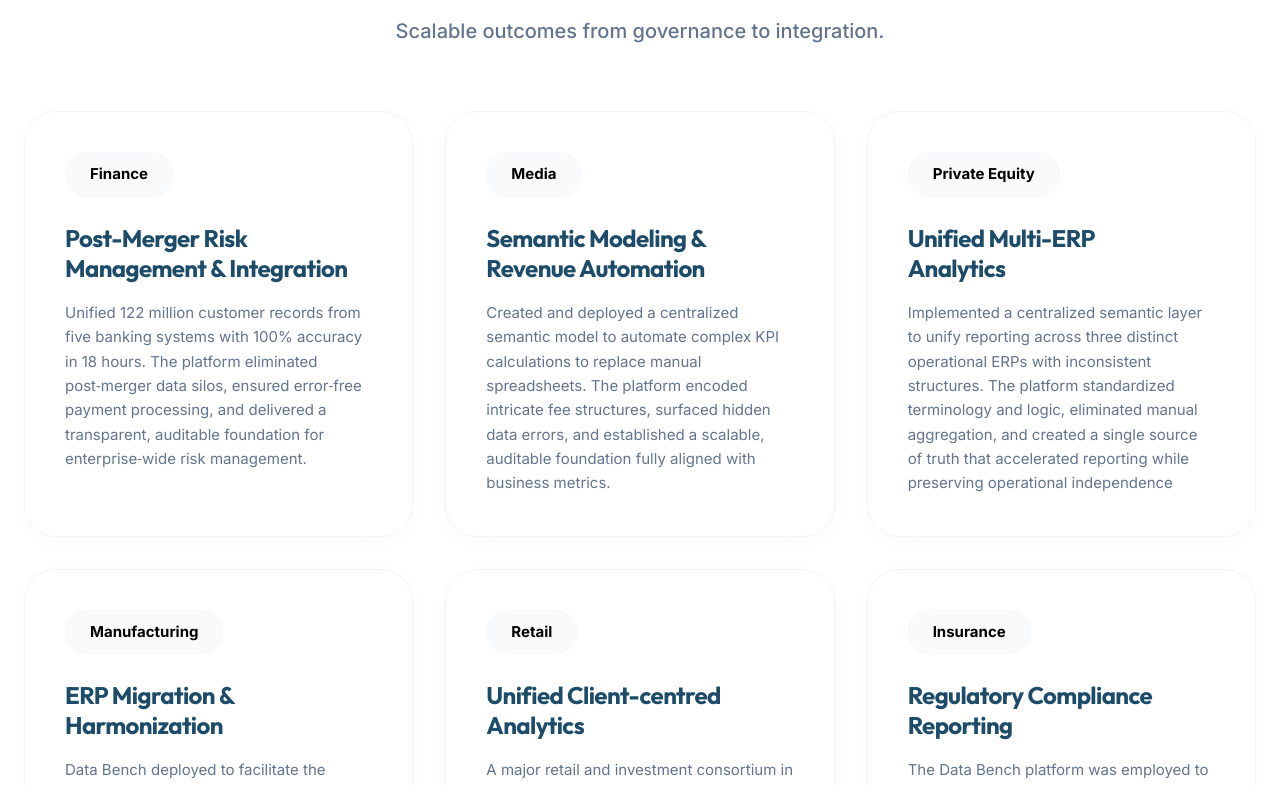
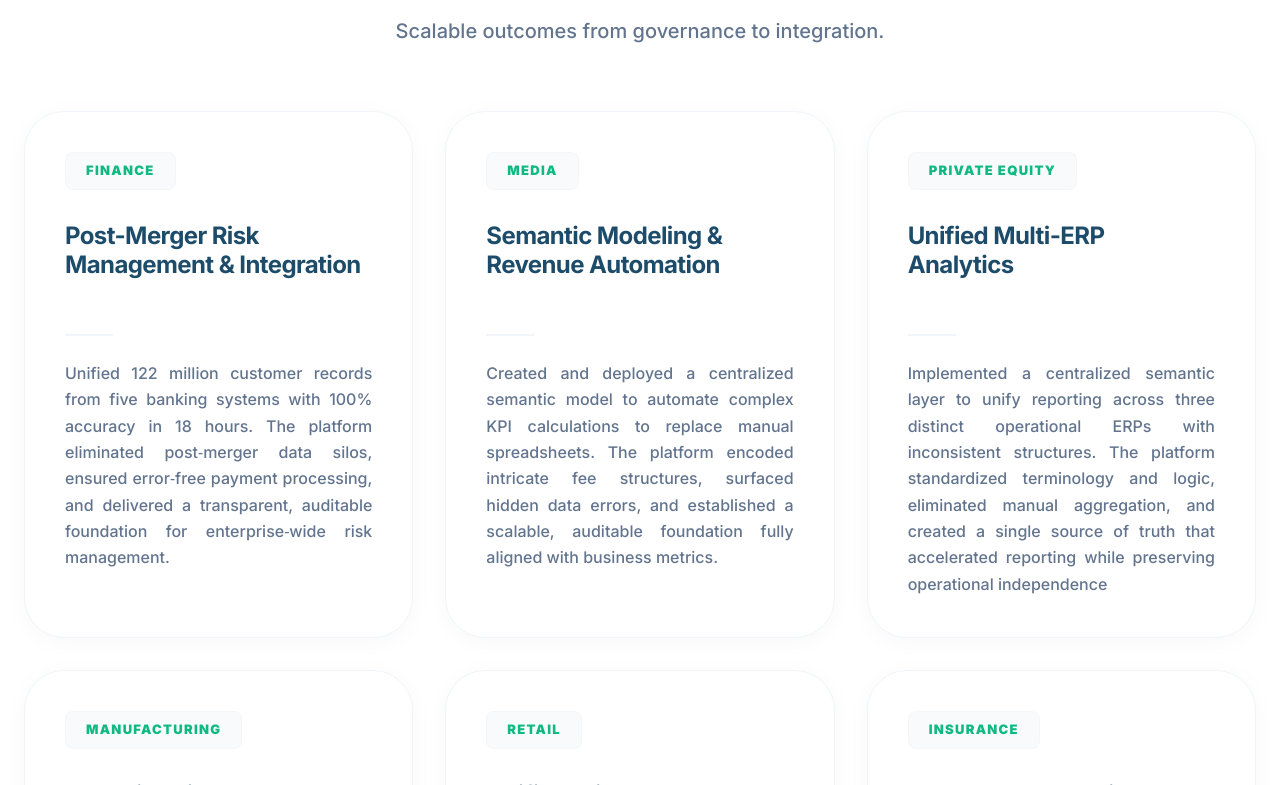
Before and after one commit to msantacruz777/Databench, a React (Vite) app: page / in a window 1280 px wide. Shown: the part 3395-4180 px from the top of the page. Built offline with nearby package versions, Linux system fonts and the light colour scheme; no server answers.

Commit message:
feat: Refine card styling and tag appearance
Adjusted padding, border-radius, and shadow for feature cards to enhance visual appeal. Updated the tag's appearance with slightly smaller padding and a refined background color.

```diff
--- a/src/App.tsx
+++ b/src/App.tsx
@@ -68,12 +68,12 @@ const UseCasesSection = () => {
         <div className="grid md:grid-cols-2 lg:grid-cols-3 gap-8">
           {items.map((item, i) => {
             const titleColors = [
-              'text-[#1d4c6a]', // Finance: Data Migration
-              'text-[#1d4c6a]', // Insurance: Governance & Archiving
-              'text-[#1d4c6a]', // Manufacturing: Integration & Deduplication
-              'text-[#1d4c6a]', // Finance: Portfolio Visibility
-              'text-[#1d4c6a]', // Retail: Unified Analytics
-              'text-[#1d4c6a]'  // Insurance: Rules Enforcement
+              'text-[#1d4c6a]',
+              'text-[#1d4c6a]',
+              'text-[#1d4c6a]',
+              'text-[#1d4c6a]',
+              'text-[#1d4c6a]',
+              'text-[#1d4c6a]'
             ];
 
             return (
@@ -83,19 +83,20 @@ const UseCasesSection = () => {
                 whileInView={{ opacity: 1, y: 0 }}
                 transition={{ duration: 0.5, delay: i * 0.1 }}
                 viewport={{ once: true }}
-                className="bg-white p-10 rounded-[2rem] border border-slate-100 shadow-[0_4px_20px_rgba(0,0,0,0.02)] hover:shadow-[0_20px_50px_rgba(0,0,0,0.05)] transition-all flex flex-col h-full text-left"
+                className="bg-white p-8 md:p-10 rounded-[2.5rem] border border-slate-100 shadow-[0_4px_25px_rgba(0,0,0,0.03)] hover:shadow-[0_20px_60px_rgba(0,0,0,0.06)] transition-all duration-500 flex flex-col h-full text-left group"
               >
                 <div className="flex flex-col h-full">
-                  <div className="mb-6">
-                    <span className="px-6 py-2.5 bg-slate-50 text-black text-[15px] font-bold rounded-full border border-slate-100/50 inline-block">
+                  <div className="mb-8">
+                    <span className="px-5 py-2 bg-slate-50 text-[#10b981] text-[13px] font-black tracking-[0.1em] uppercase rounded-lg border border-slate-100/50 inline-block group-hover:bg-[#10b981] group-hover:text-white group-hover:border-[#10b981] transition-all duration-300">
                       {item.badge}
                     </span>
                   </div>
                   <h3
-                    className={cn("text-2xl font-display font-bold mb-4 tracking-tight leading-tight min-h-[4rem] flex items-center", titleColors[i] || "text-[#0f172a]")}
+                    className={cn("text-xl md:text-2xl font-sans font-bold mb-6 tracking-tight leading-[1.2] min-h-[5.5rem] flex items-start", titleColors[i] || "text-[#0f172a]")}
                     dangerouslySetInnerHTML={{ __html: item.title }}
                   />
-                  <p className="text-slate-500 leading-relaxed text-[15px] flex-grow">
+                  <div className="w-12 h-[2px] bg-slate-100 mb-6 group-hover:w-20 group-hover:bg-[#10b981] transition-all duration-500" />
+                  <p className="text-slate-500 leading-[1.65] text-[15px] md:text-[16px] font-medium flex-grow text-justify">
                     {item.desc}
                   </p>
                 </div>
```
